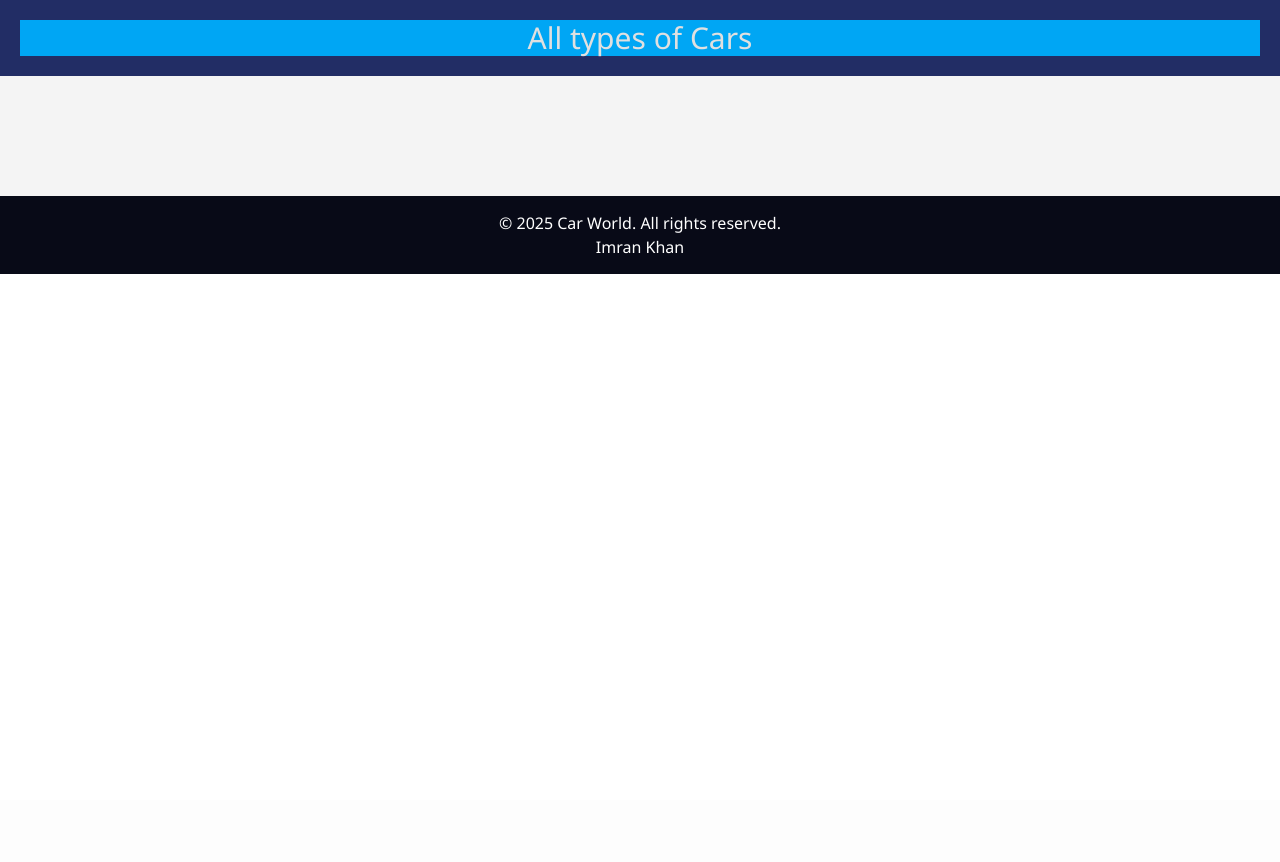
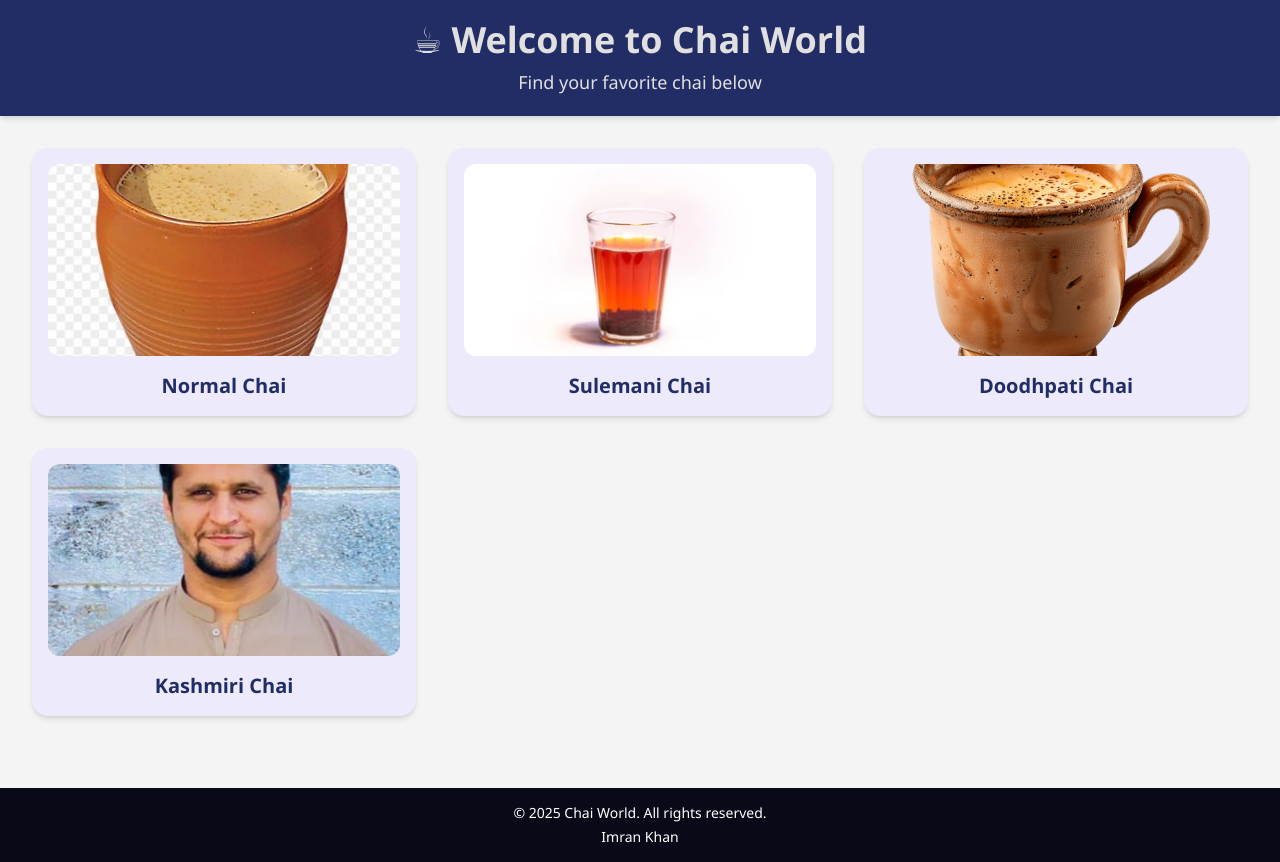
Before and after one commit to keyboardwarrior1234/chai-our-Django, a Django app: page /chai/ in a window 1280 px wide. Before the commit the page ends 274 px from the top, so only its background shows below. Run offline with Django 5.2, Linux system fonts and the light colour scheme; data comes from the database, SQL or seed files in the repository; both versions use the stored data as it was after the commit; some libraries are stand-ins or nearby versions.

Commit message:
Rendered Chai model data on homepage

```diff
--- a/chaiorDjango/chai/templates/chai/all_chai.html
+++ b/chaiorDjango/chai/templates/chai/all_chai.html
@@ -1,30 +1,46 @@
 {% load static tailwind_tags %}
 {% load static %}
 <!DOCTYPE html>
-<html lang="en">
+<html lang="en" class="h-full">
 <head>
     <meta charset="UTF-8">
     <meta name="viewport" content="width=device-width, initial-scale=1.0">
-    <title>All Cars</title>
+    <title>Chai World - All Chais</title>
     <link rel="stylesheet" href="{% static 'style.css' %}">
     {% tailwind_css %}
 </head>
-<body>
-    <header>
-        <h1 class="bg-sky-500 text-3xl">All types of Cars</h1>
+<body class="flex flex-col min-h-screen bg-[#f8fafc] text-gray-800">
+
+    <!-- Header like Car World -->
+    <header class="bg-[#1e2a57] text-white py-10 shadow-md text-center">
+        <h1 class="text-4xl font-extrabold">☕ Welcome to Chai World</h1>
+        <p class="text-lg mt-2">Find your favorite chai below</p>
     </header>
 
-    <main class="content-container">
-        <!-- Car content will go here -->
+    <!-- Main Content -->
+    <main class="flex-1 p-8">
+        <div class="grid grid-cols-1 sm:grid-cols-2 md:grid-cols-3 gap-8">
+
+            {% for chai in chais %}
+            <div class="bg-[#eceafb] rounded-2xl p-4 shadow-md hover:shadow-xl transition text-center">
+                <div class="rounded-xl overflow-hidden mb-4">
+                    <img src="{{ chai.image.url }}" alt="" class="w-full h-48 object-cover">
+                </div>
+                <h2 class="text-xl font-bold text-[#222d65]">{{  chai.get_type_display}}</h2>
+
+            </div>
+            {% empty %}
+            <p class="col-span-3 text-center text-gray-500">No chai varieties found.</p>
+            {% endfor %}
+
+        </div>
     </main>
 
-    <footer class="site-footer">
-        <div class="footer-left">
-            <p>&copy; 2025 Car World. All rights reserved.</p>
-        </div>
-        <div class="footer-right">
-            <p>Imran Khan</p>
-        </div>
+    <!-- Footer like Car World -->
+    <footer class="bg-[#1e2a57] text-white py-6 mt-auto text-center">
+        <p class="text-sm">&copy; 2025 Chai World. All rights reserved.</p>
+        <p class="text-sm mt-1">Imran Khan</p>
     </footer>
+
 </body>
 </html>
--- a/chaiorDjango/chai/views.py
+++ b/chaiorDjango/chai/views.py
@@ -1,6 +1,8 @@
 from django.shortcuts import render
+from .models import ChaiVarites
 
 # Create your views here.
 
 def all_chai(request):
-    return render(request, 'chai/all_chai.html')
+    chais = ChaiVarites.objects.all()
+    return render(request, 'chai/all_chai.html',{'chais':chais})
--- a/chaiorDjango/chaiorDjango/urls.py
+++ b/chaiorDjango/chaiorDjango/urls.py
@@ -30,4 +30,4 @@ urlpatterns = [
 
     # it should always be in the end it is used for the auto reload
     path("__reload__/", include("django_browser_reload.urls")),
-] + static(settings.MEDIA_URL, documents_root = settings.MEDIA_ROOT)
+] + static(settings.MEDIA_URL, document_root= settings.MEDIA_ROOT)
--- a/chaiorDjango/theme/static/css/dist/styles.css
+++ b/chaiorDjango/theme/static/css/dist/styles.css
@@ -8,17 +8,31 @@
     --font-serif: ui-serif, Georgia, Cambria, "Times New Roman", Times, serif;
     --font-mono: ui-monospace, SFMono-Regular, Menlo, Monaco, Consolas, "Liberation Mono",
       "Courier New", monospace;
-    --color-green-500: oklch(72.3% 0.219 149.579);
-    --color-sky-500: oklch(68.5% 0.169 237.323);
-    --color-blue-500: oklch(62.3% 0.214 259.815);
     --color-gray-50: oklch(98.5% 0.002 247.839);
+    --color-gray-500: oklch(55.1% 0.027 264.364);
+    --color-gray-700: oklch(37.3% 0.034 259.733);
+    --color-gray-800: oklch(27.8% 0.033 256.848);
     --color-black: #000;
-    --text-3xl: 1.875rem;
-    --text-3xl--line-height: calc(2.25 / 1.875);
+    --color-white: #fff;
+    --spacing: 0.25rem;
+    --text-sm: 0.875rem;
+    --text-sm--line-height: calc(1.25 / 0.875);
+    --text-lg: 1.125rem;
+    --text-lg--line-height: calc(1.75 / 1.125);
+    --text-xl: 1.25rem;
+    --text-xl--line-height: calc(1.75 / 1.25);
+    --text-4xl: 2.25rem;
+    --text-4xl--line-height: calc(2.5 / 2.25);
     --text-5xl: 3rem;
     --text-5xl--line-height: 1;
+    --font-weight-bold: 700;
+    --font-weight-extrabold: 800;
     --tracking-normal: 0em;
     --leading-normal: 1.5;
+    --radius-xl: 0.75rem;
+    --radius-2xl: 1rem;
+    --default-transition-duration: 150ms;
+    --default-transition-timing-function: cubic-bezier(0.4, 0, 0.2, 1);
     --default-font-family: var(--font-sans);
     --default-mono-font-family: var(--font-mono);
   }
@@ -272,6 +286,9 @@
   .static {
     position: static;
   }
+  .col-span-3 {
+    grid-column: span 3 / span 3;
+  }
   .container {
     width: 100%;
   }
@@ -302,6 +319,18 @@
   }
   .mx-auto {
     margin-inline: auto;
+  }
+  .mt-1 {
+    margin-top: calc(var(--spacing) * 1);
+  }
+  .mt-2 {
+    margin-top: calc(var(--spacing) * 2);
+  }
+  .mt-auto {
+    margin-top: auto;
+  }
+  .mb-4 {
+    margin-bottom: calc(var(--spacing) * 4);
   }
   .alert {
     display: grid;
@@ -369,8 +398,32 @@
   .flex {
     display: flex;
   }
+  .grid {
+    display: grid;
+  }
+  .h-48 {
+    height: calc(var(--spacing) * 48);
+  }
+  .h-full {
+    height: 100%;
+  }
   .h-screen {
     height: 100vh;
+  }
+  .min-h-screen {
+    min-height: 100vh;
+  }
+  .w-full {
+    width: 100%;
+  }
+  .flex-1 {
+    flex: 1;
+  }
+  .grid-cols-1 {
+    grid-template-columns: repeat(1, minmax(0, 1fr));
+  }
+  .flex-col {
+    flex-direction: column;
   }
   .items-center {
     align-items: center;
@@ -378,44 +431,134 @@
   .justify-center {
     justify-content: center;
   }
+  .gap-8 {
+    gap: calc(var(--spacing) * 8);
+  }
+  .overflow-hidden {
+    overflow: hidden;
+  }
+  .rounded-2xl {
+    border-radius: var(--radius-2xl);
+  }
+  .rounded-xl {
+    border-radius: var(--radius-xl);
+  }
   .alert-info {
     border-color: var(--color-info);
     color: var(--color-info-content);
     --alert-color: var(--color-info);
   }
-  .bg-blue-500 {
-    background-color: var(--color-blue-500);
+  .bg-\[\#1e2a57\] {
+    background-color: #1e2a57;
+  }
+  .bg-\[\#eceafb\] {
+    background-color: #eceafb;
+  }
+  .bg-\[\#f8fafc\] {
+    background-color: #f8fafc;
   }
   .bg-gray-50 {
     background-color: var(--color-gray-50);
   }
-  .bg-green-500 {
-    background-color: var(--color-green-500);
+  .object-cover {
+    object-fit: cover;
   }
-  .bg-sky-500 {
-    background-color: var(--color-sky-500);
+  .p-4 {
+    padding: calc(var(--spacing) * 4);
+  }
+  .p-8 {
+    padding: calc(var(--spacing) * 8);
+  }
+  .py-6 {
+    padding-block: calc(var(--spacing) * 6);
+  }
+  .py-10 {
+    padding-block: calc(var(--spacing) * 10);
+  }
+  .text-center {
+    text-align: center;
   }
   .font-serif {
     font-family: var(--font-serif);
   }
-  .text-3xl {
-    font-size: var(--text-3xl);
-    line-height: var(--tw-leading, var(--text-3xl--line-height));
+  .text-4xl {
+    font-size: var(--text-4xl);
+    line-height: var(--tw-leading, var(--text-4xl--line-height));
   }
   .text-5xl {
     font-size: var(--text-5xl);
     line-height: var(--tw-leading, var(--text-5xl--line-height));
   }
+  .text-lg {
+    font-size: var(--text-lg);
+    line-height: var(--tw-leading, var(--text-lg--line-height));
+  }
+  .text-sm {
+    font-size: var(--text-sm);
+    line-height: var(--tw-leading, var(--text-sm--line-height));
+  }
+  .text-xl {
+    font-size: var(--text-xl);
+    line-height: var(--tw-leading, var(--text-xl--line-height));
+  }
   .leading-normal {
     --tw-leading: var(--leading-normal);
     line-height: var(--leading-normal);
+  }
+  .font-bold {
+    --tw-font-weight: var(--font-weight-bold);
+    font-weight: var(--font-weight-bold);
+  }
+  .font-extrabold {
+    --tw-font-weight: var(--font-weight-extrabold);
+    font-weight: var(--font-weight-extrabold);
   }
   .tracking-normal {
     --tw-tracking: var(--tracking-normal);
     letter-spacing: var(--tracking-normal);
   }
+  .text-\[\#222d65\] {
+    color: #222d65;
+  }
   .text-black {
     color: var(--color-black);
+  }
+  .text-gray-500 {
+    color: var(--color-gray-500);
+  }
+  .text-gray-700 {
+    color: var(--color-gray-700);
+  }
+  .text-gray-800 {
+    color: var(--color-gray-800);
+  }
+  .text-white {
+    color: var(--color-white);
+  }
+  .shadow-md {
+    --tw-shadow: 0 4px 6px -1px var(--tw-shadow-color, rgb(0 0 0 / 0.1)), 0 2px 4px -2px var(--tw-shadow-color, rgb(0 0 0 / 0.1));
+    box-shadow: var(--tw-inset-shadow), var(--tw-inset-ring-shadow), var(--tw-ring-offset-shadow), var(--tw-ring-shadow), var(--tw-shadow);
+  }
+  .transition {
+    transition-property: color, background-color, border-color, outline-color, text-decoration-color, fill, stroke, --tw-gradient-from, --tw-gradient-via, --tw-gradient-to, opacity, box-shadow, transform, translate, scale, rotate, filter, -webkit-backdrop-filter, backdrop-filter, display, visibility, content-visibility, overlay, pointer-events;
+    transition-timing-function: var(--tw-ease, var(--default-transition-timing-function));
+    transition-duration: var(--tw-duration, var(--default-transition-duration));
+  }
+  @media (hover: hover) {
+    .hover\:shadow-xl:hover {
+      --tw-shadow: 0 20px 25px -5px var(--tw-shadow-color, rgb(0 0 0 / 0.1)), 0 8px 10px -6px var(--tw-shadow-color, rgb(0 0 0 / 0.1));
+      box-shadow: var(--tw-inset-shadow), var(--tw-inset-ring-shadow), var(--tw-ring-offset-shadow), var(--tw-ring-shadow), var(--tw-shadow);
+    }
+  }
+  @media (width >= 40rem) {
+    .sm\:grid-cols-2 {
+      grid-template-columns: repeat(2, minmax(0, 1fr));
+    }
+  }
+  @media (width >= 48rem) {
+    .md\:grid-cols-3 {
+      grid-template-columns: repeat(3, minmax(0, 1fr));
+    }
   }
 }
 @layer base {
@@ -646,15 +789,99 @@
   syntax: "*";
   inherits: false;
 }
+@property --tw-font-weight {
+  syntax: "*";
+  inherits: false;
+}
 @property --tw-tracking {
   syntax: "*";
   inherits: false;
+}
+@property --tw-shadow {
+  syntax: "*";
+  inherits: false;
+  initial-value: 0 0 #0000;
+}
+@property --tw-shadow-color {
+  syntax: "*";
+  inherits: false;
+}
+@property --tw-shadow-alpha {
+  syntax: "<percentage>";
+  inherits: false;
+  initial-value: 100%;
+}
+@property --tw-inset-shadow {
+  syntax: "*";
+  inherits: false;
+  initial-value: 0 0 #0000;
+}
+@property --tw-inset-shadow-color {
+  syntax: "*";
+  inherits: false;
+}
+@property --tw-inset-shadow-alpha {
+  syntax: "<percentage>";
+  inherits: false;
+  initial-value: 100%;
+}
+@property --tw-ring-color {
+  syntax: "*";
+  inherits: false;
+}
+@property --tw-ring-shadow {
+  syntax: "*";
+  inherits: false;
+  initial-value: 0 0 #0000;
+}
+@property --tw-inset-ring-color {
+  syntax: "*";
+  inherits: false;
+}
+@property --tw-inset-ring-shadow {
+  syntax: "*";
+  inherits: false;
+  initial-value: 0 0 #0000;
+}
+@property --tw-ring-inset {
+  syntax: "*";
+  inherits: false;
+}
+@property --tw-ring-offset-width {
+  syntax: "<length>";
+  inherits: false;
+  initial-value: 0px;
+}
+@property --tw-ring-offset-color {
+  syntax: "*";
+  inherits: false;
+  initial-value: #fff;
+}
+@property --tw-ring-offset-shadow {
+  syntax: "*";
+  inherits: false;
+  initial-value: 0 0 #0000;
 }
 @layer properties {
   @supports ((-webkit-hyphens: none) and (not (margin-trim: inline))) or ((-moz-orient: inline) and (not (color:rgb(from red r g b)))) {
     *, ::before, ::after, ::backdrop {
       --tw-leading: initial;
+      --tw-font-weight: initial;
       --tw-tracking: initial;
+      --tw-shadow: 0 0 #0000;
+      --tw-shadow-color: initial;
+      --tw-shadow-alpha: 100%;
+      --tw-inset-shadow: 0 0 #0000;
+      --tw-inset-shadow-color: initial;
+      --tw-inset-shadow-alpha: 100%;
+      --tw-ring-color: initial;
+      --tw-ring-shadow: 0 0 #0000;
+      --tw-inset-ring-color: initial;
+      --tw-inset-ring-shadow: 0 0 #0000;
+      --tw-ring-inset: initial;
+      --tw-ring-offset-width: 0px;
+      --tw-ring-offset-color: #fff;
+      --tw-ring-offset-shadow: 0 0 #0000;
     }
   }
 }
```
Also changed, not shown: chaiorDjango/db.sqlite3, chaiorDjango/media/chais/Rose-png.png (added), chaiorDjango/media/chais/WhatsApp_Image_2025-04-29_at_23.40.51_54ec497e.jpg (added), chaiorDjango/media/chais/black-tea_2m1OtRN.webp (added), chaiorDjango/media/chais/black-tea_X0ISLTw.webp (added), chaiorDjango/media/chais/simple.png (added).
